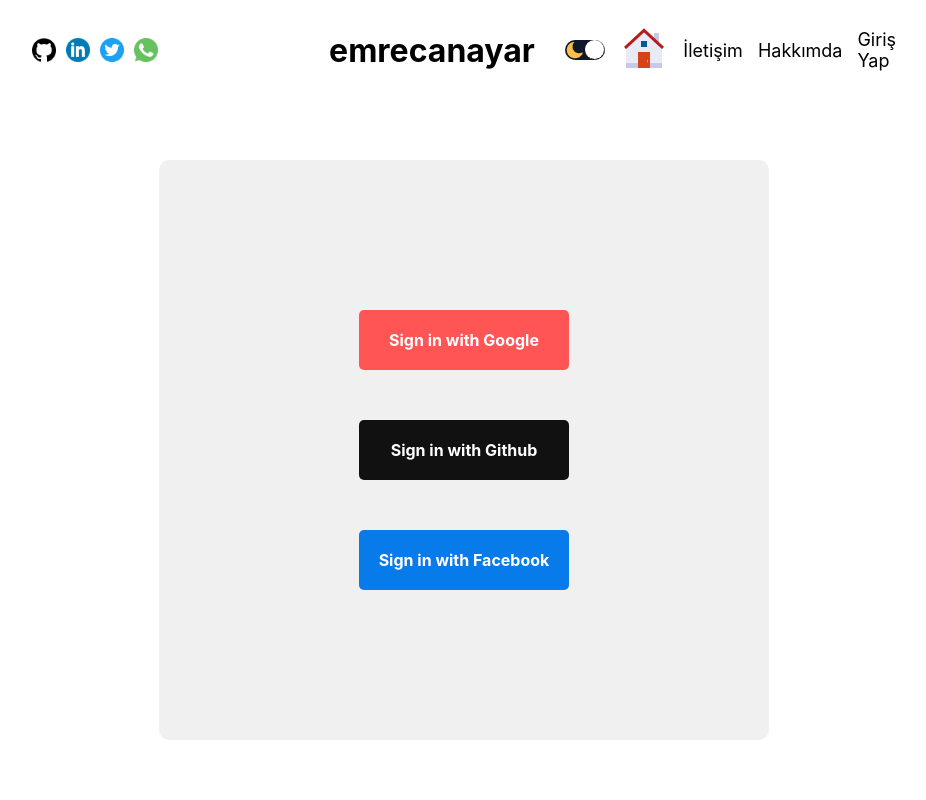
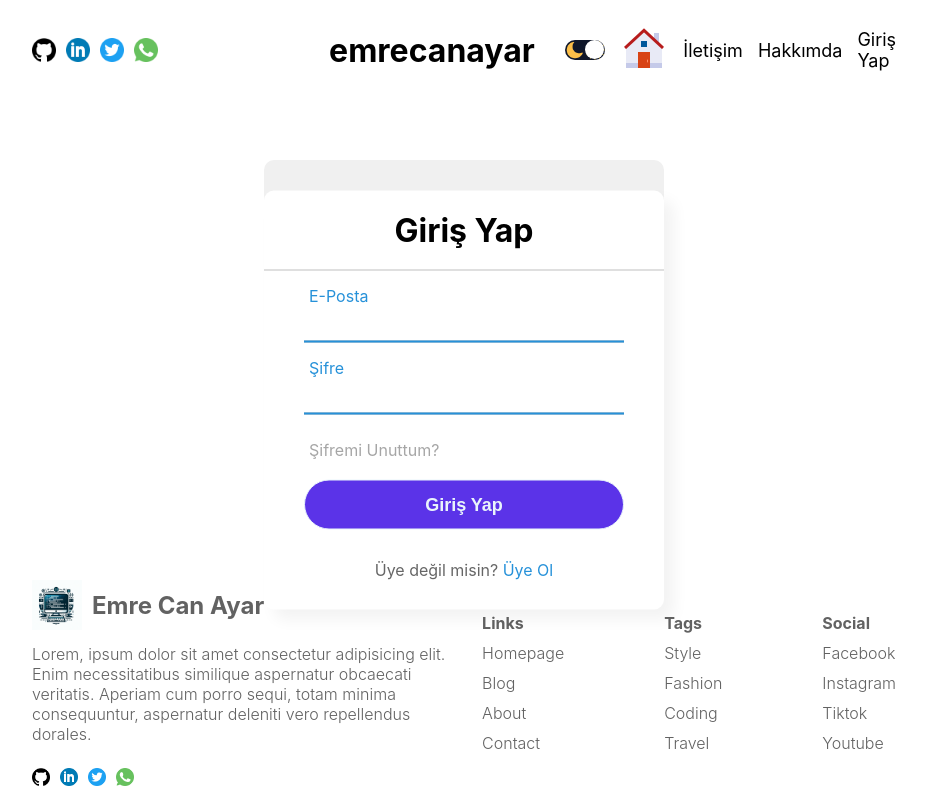
Before and after one commit to emrecanayar/my-blog-ui, a React (Create React App) app: page /login in a window 1280 px wide. Shown: the top 800 px of the page, without its empty margins (176-1102 px from the left). Built offline with nearby package versions, Linux system fonts and the light colour scheme.

Commit message:
Create login page template

```diff
--- a/src/components/footer/Footer.tsx
+++ b/src/components/footer/Footer.tsx
@@ -8,7 +8,7 @@
 
 const Footer = () => {
   return (
-    <div className={styles.container}>
+    <div className={styles.container} style={{ marginTop: "100px" }}>
       <div className={styles.info}>
         <div className={styles.logo}>
           <img src={logo} alt="lama blog" width={50} height={50} />
--- a/src/pages/login/Login.tsx
+++ b/src/pages/login/Login.tsx
@@ -1,4 +1,5 @@
 "use client";
+import { Link } from "react-router-dom";
 import styles from "./loginPage.module.css";
 
 const LoginPage = () => {
@@ -10,9 +11,26 @@
   return (
     <div className={styles.container}>
       <div className={styles.wrapper}>
-        <div className={styles.socialButton}>Sign in with Google</div>
-        <div className={styles.socialButton}>Sign in with Github</div>
-        <div className={styles.socialButton}>Sign in with Facebook</div>
+        <div className={styles.center}>
+          <h1>Giriş Yap</h1>
+          <form>
+            <div className={styles.txtField}>
+              <input type="email" name="email" />
+              <span></span>
+              <label>E-Posta</label>
+            </div>
+            <div className={styles.txtField}>
+              <input type="password" name="password" />
+              <span></span>
+              <label>Şifre</label>
+            </div>
+            <div className={styles.pass}>Şifremi Unuttum?</div>
+            <input type="submit" value="Giriş Yap" />
+            <div className={styles.signupLink}>
+              Üye değil misin? <Link to="#">Üye Ol</Link>
+            </div>
+          </form>
+        </div>
       </div>
     </div>
   );
--- a/src/pages/login/loginPage.module.css
+++ b/src/pages/login/loginPage.module.css
@@ -14,29 +14,107 @@
   border-radius: 10px;
 }
 
-.socialButton {
-  padding: 20px;
-  border-radius: 5px;
+.center{
+  position: absolute;
+  top: 50%;
+  left: 50%;
+  transform: translate(-50%, -50%);
+  width: 400px;
+  background: white;
+  border-radius: 10px;
+  box-shadow: 10px 10px 15px rgba(0,0,0,0.05);
+  margin-bottom: 20px;
+}
+.center h1{
+  text-align: center;
+  padding: 20px 0;
+  border-bottom: 1px solid silver;
+}
+.center form{
+  padding: 0 40px;
+  box-sizing: border-box;
+}
+form .txtField{
+  position: relative;
+  border-bottom: 2px solid #adadad;
+  margin: 30px 0;
+}
+.txtField input{
+  width: 100%;
+  padding: 0 5px;
+  height: 40px;
+  font-size: 16px;
   border: none;
-  color: white;
-  font-weight: bold;
+  background: none;
+  outline: none;
+}
+.txtField label{
+  position: absolute;
+  top: 50%;
+  left: 5px;
+  color: #adadad;
+  transform: translateY(-50%);
+  font-size: 16px;
+  pointer-events: none;
+  transition: .5s;
+}
+.txtField span::before{
+  content: '';
+  position: absolute;
+  top: 40px;
+  left: 0;
+  width: 0%;
+  height: 2px;
+  background: #2691d9;
+  transition: .5s;
+}
+.txtField input:focus ~ label,
+.txtField input:valid ~ label{
+  top: -5px;
+  color: #2691d9;
+}
+.txtField input:focus ~ span::before,
+.txtField input:valid ~ span::before{
+  width: 100%;
+}
+.pass{
+  margin: -5px 0 20px 5px;
+  color: #a6a6a6;
   cursor: pointer;
-  display: flex;
-  align-items: center;
-  justify-content: center;
+}
+.pass:hover{
+  text-decoration: underline;
+}
+input[type="submit"]{
+  width: 100%;
+  height: 50px;
+  border: 1px solid;
+  background: #5B33E8;
+  border-radius: 25px;
+  font-size: 18px;
+  color: #e9f4fb;
+  font-weight: 700;
+  cursor: pointer;
+  outline: none;
+}
+input[type="submit"]:hover{
+  border-color: #5B33E8;
+  transition: .5s;
+}
+.signupLink{
+  margin: 30px 0;
+  text-align: center;
+  font-size: 16px;
+  color: #666666;
+}
+.signupLink a{
+  color: #2691d9;
+  text-decoration: none;
+}
+.signupLink a:hover{
+  text-decoration: underline;
 }
 
-.socialButton:first-child {
-  background-color: #ff5555;
-}
-
-.socialButton:nth-child(2) {
-  background-color: #111;
-}
-
-.socialButton:nth-child(3) {
-  background-color: #087bea;
-}
 
 @media screen and (max-width: 768px) {
   .wrapper {
```
